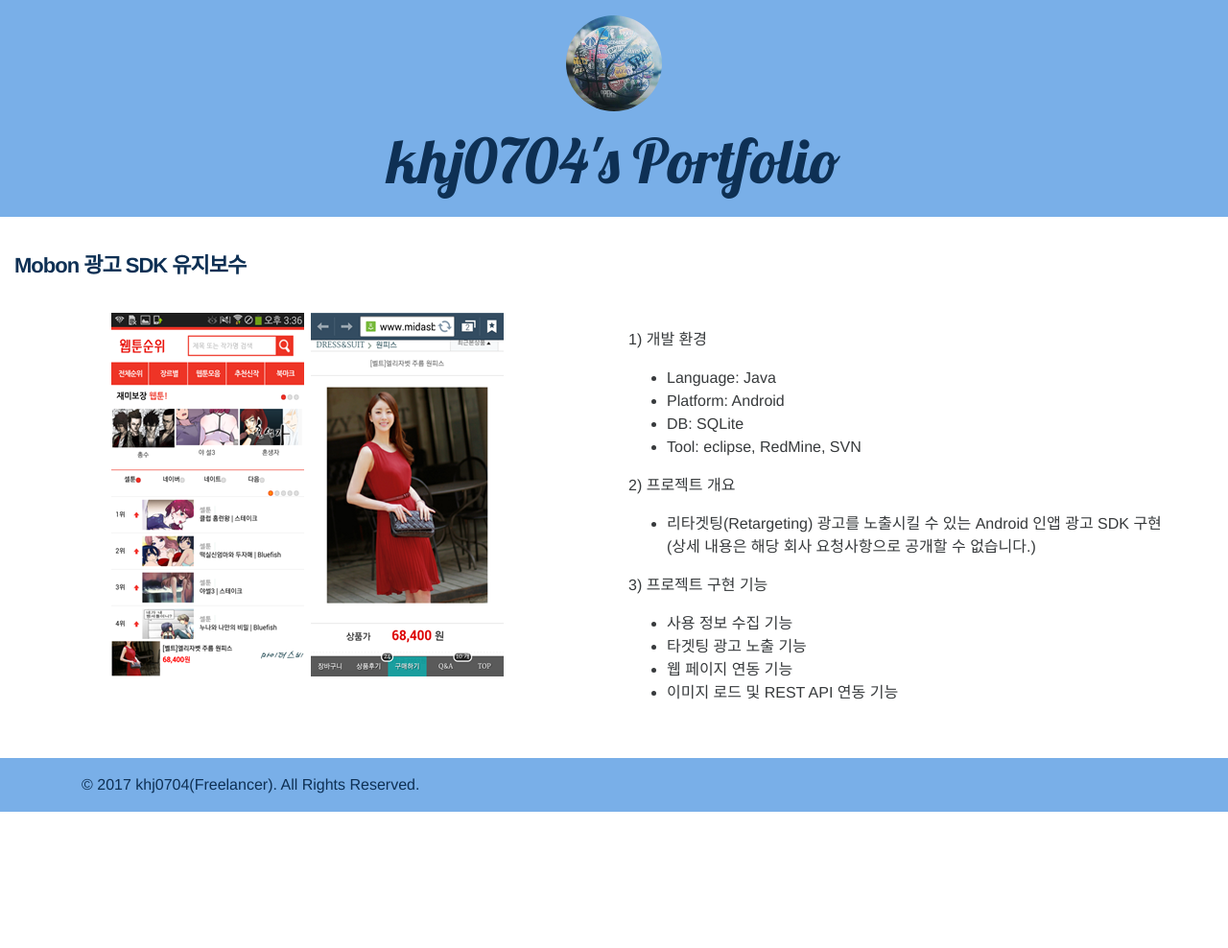
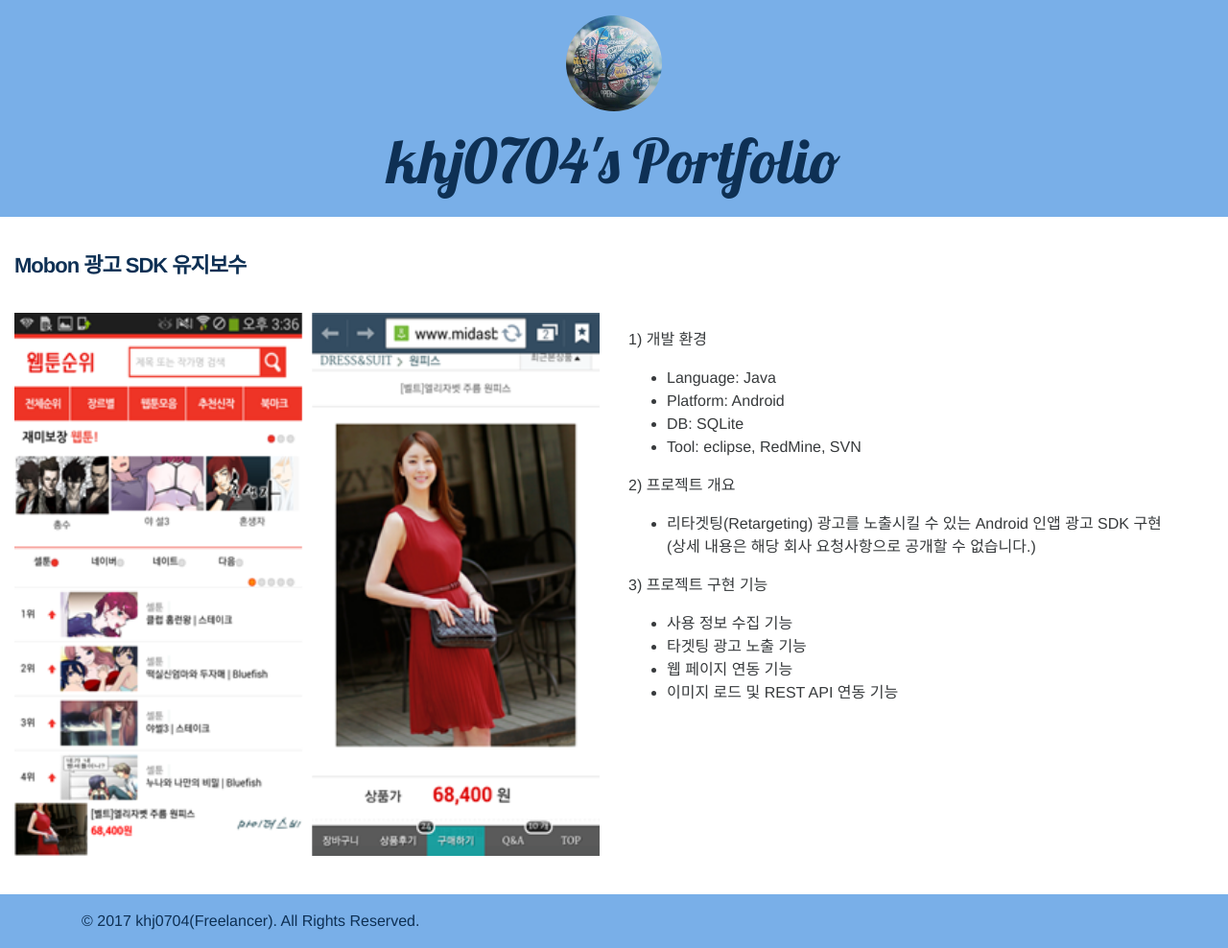
Before and after one commit to khj0704/khj0704.github.io, a Jekyll site: the page built from _posts/2015-03-15-portfolio16.md, in a window 1280 px wide. Shown: the whole page at 96% size. Built offline with Jekyll 4.4.1, drawn with Linux system fonts in a browser that asks for light colours; nearby versions of some CDN libraries; before the commit the page ends 900 px from its top, so only the background shows below that.

Commit message:
Modified bugs

```diff
--- a/_layouts/post.html
+++ b/_layouts/post.html
@@ -88,7 +88,7 @@
 			<div class="row">
 				<div class="col-xs-12 col-sm-12 col-md-6 col-lg-6">
 					<div class="vcenter" style="width:100%;height:100%;">
-						<img src="../../../../../web-dist/images/{{ page.image }}">
+						<img src="../../../../../web-dist/images/{{ page.image }}" style="width:100%;height:auto;">
 					</div>
 				</div>
 				<div class="col-xs-12 col-sm-12 col-md-6 col-lg-6">
```
